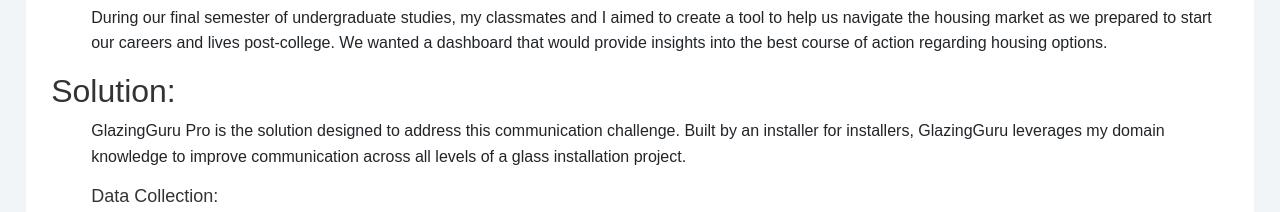
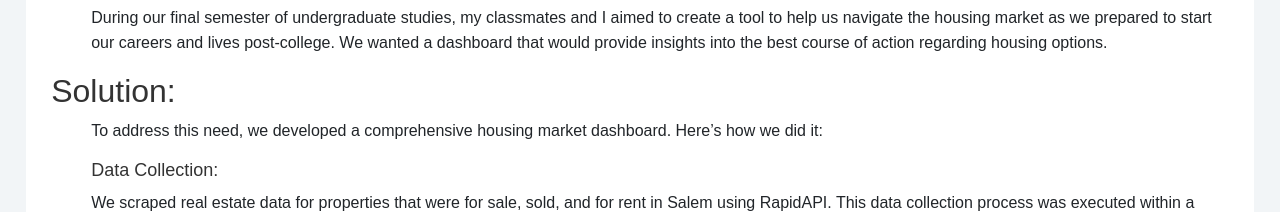
Before and after one commit to Camdin-Dirn/Project-Website, a plain HTML site: page real-estate.html in a window 1280 px wide. Shown: the part 938-1150 px from the top of the page. Drawn offline with nearby package versions, Linux system fonts and the light colour scheme; a script that the page names is missing.

Commit message:
Update real-estate.html

```diff
--- a/real-estate.html
+++ b/real-estate.html
@@ -74,9 +74,8 @@
         <section id="visualization">
             <h2>Solution:</h2>
             <p id = 'indent'>
-                GlazingGuru Pro is the solution designed to address this communication challenge.
-                Built by an installer for installers, GlazingGuru leverages my domain knowledge to improve communication across all levels of
-                a glass installation project.
+                To address this need, we developed a comprehensive housing market dashboard.
+                Here’s how we did it:
             </p>
             <h3 id = 'indent'>Data Collection:</h3>
             <p id = 'indent'>
```
